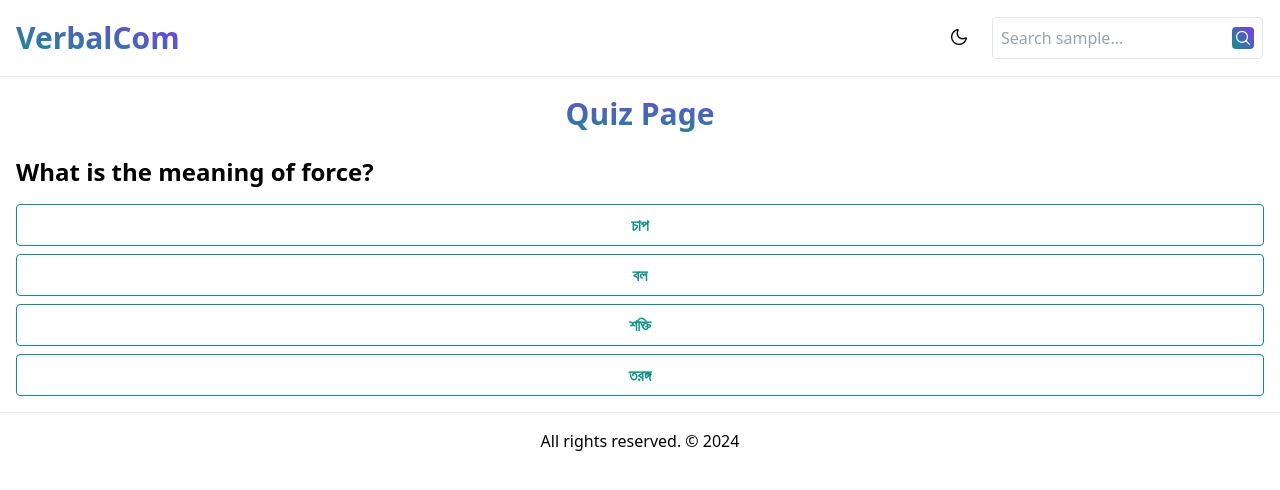
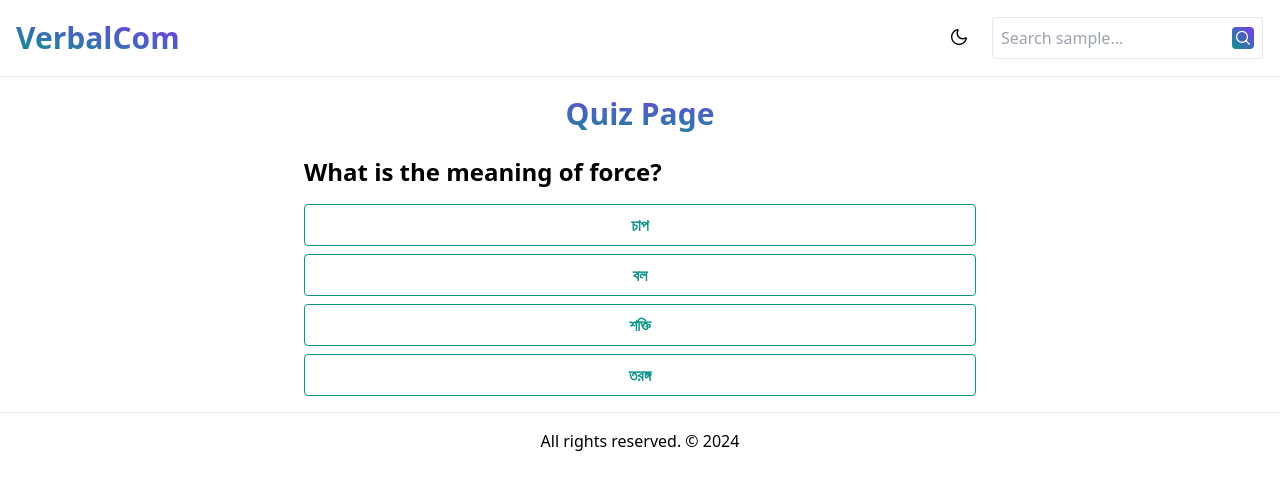
Before and after one commit to ashsajal1/verbalcom, a Vue app: page /quiz in a window 1280 px wide. Shown: the top 490 px of the page. Built offline with nearby package versions, Linux system fonts and the light colour scheme.

Commit message:
feat: indicate wrong and right answer with color

```diff
--- a/src/pages/Quiz.vue
+++ b/src/pages/Quiz.vue
@@ -1,12 +1,12 @@
 <template>
     <h1 class="font-bold text-3xl g-text text-center mb-4">Quiz Page</h1>
-    <div v-if="currentQuestion">
+    <div class="md:px-72" v-if="currentQuestion">
         <p class="text-2xl font-bold py-2">{{ currentQuestion.question }}</p>
         <div class="flex flex-col gap-2" v-for="(option, index) in currentQuestion.options" :key="index">
             <Button variant="outline" class="mt-2" @click="checkAnswer(option)">{{ option }}</Button>
         </div>
-        <p class="border rounded p-4 my-3 flex items-center gap-2" v-if="feedback">
-            <CircleAlert />
+        <p class="border rounded p-4 my-3 flex items-center gap-2" v-if="feedback"
+            :class="{ 'bg-green-200 text-green-800': feedback === 'Correct!', 'bg-red-200 text-red-800': feedback.startsWith('Wrong!') }">
             {{ feedback }}
         </p>
         <Button class="w-full" v-if="feedback" @click="nextQuestion">Next Question</Button>
```
